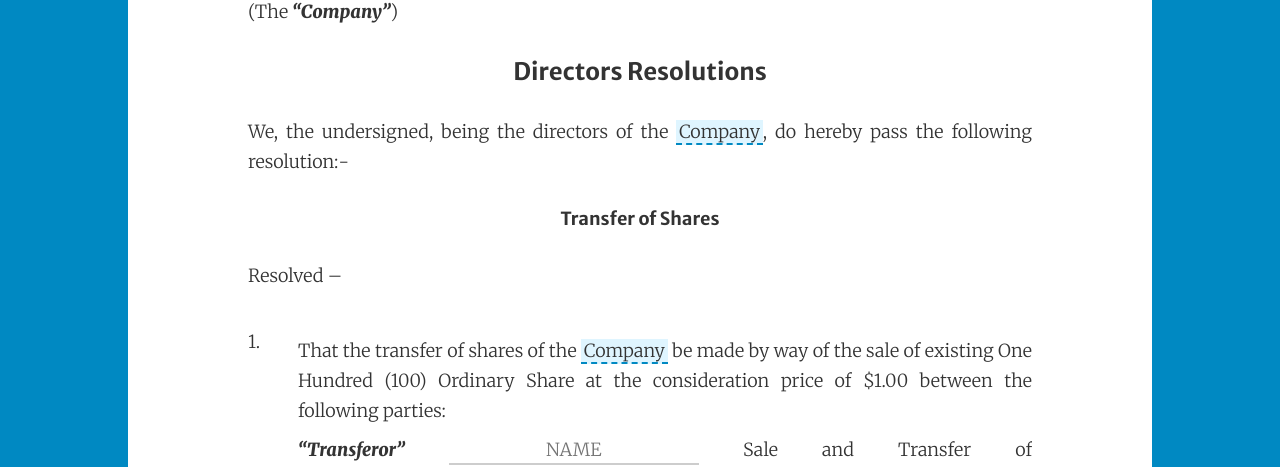
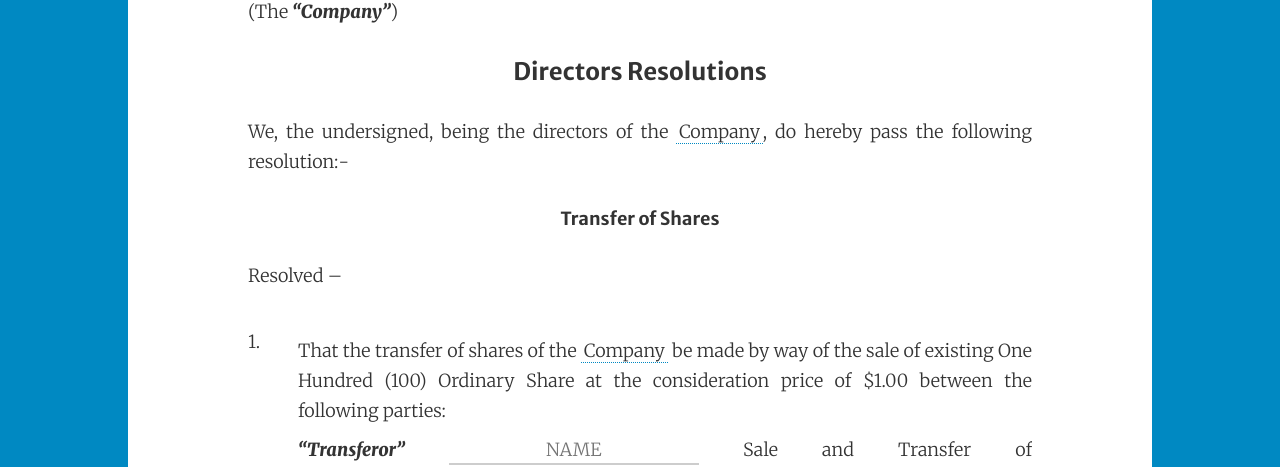
Before and after one commit to cofounders/legal, a Jekyll site: the page built from _posts/2013-11-03-resolution_of_transfer_of_shares.html, in a window 1280 px wide. Shown: the part 307-774 px from the top of the page. Built offline with Jekyll 4.4.1, drawn with Linux system fonts in a browser that asks for light colours; some web fonts are replaced.

Commit message:
More subtle defined term highlighting

```diff
--- a/styles/pages/document.css
+++ b/styles/pages/document.css
@@ -266,8 +266,7 @@
 }
 
 #document .defining-term {
-  background-color: #dff5ff;
-  border-bottom: 2px dashed #0089c2;
+  border-bottom: 1px dotted #0089c2;
   text-decoration: none;
   color: inherit;
   padding: 0 0.15em;
```
